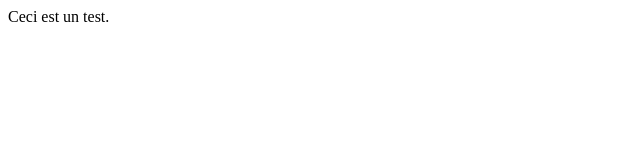
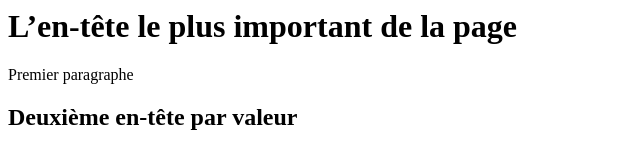
Before and after one commit to ZayDark/zaydark.github.io, a plain HTML site: page index.html in a window 1280 px wide. Shown: the whole page, without its empty margins (0-640 px from the left). Drawn offline with Linux system fonts and the light colour scheme.

Commit message:
Update index.html

```diff
--- a/index.html
+++ b/index.html
@@ -1 +1,11 @@
-<p>Ceci est un test.</p>
+<html>
+  <head>
+    <meta http-equiv="Content-Type" content="text/html; charset=utf-8">
+    <title>Titre de la page Web</title>
+  </head>
+  <body>
+    <h1>L’en-tête le plus important de la page</h1>
+    <p> Premier paragraphe </p>
+    <h2> Deuxième en-tête par valeur  </h2>
+  </body>
+</html>
```
